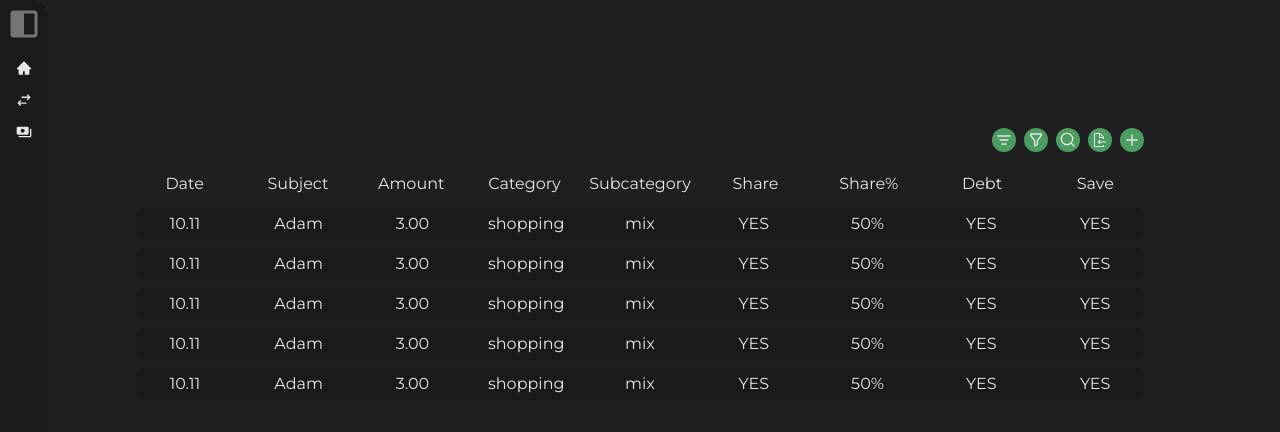
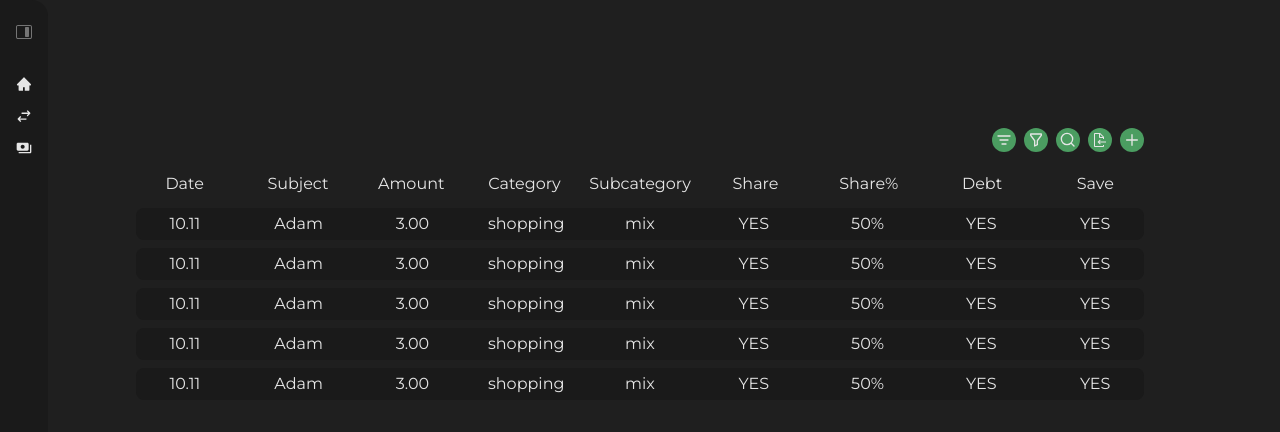
Before and after one commit to Haskuaer/personal_finance_app, a React (Vite) app in the folder client/: page / in a window 1280 px wide. Shown: the top 432 px of the page. Built offline with nearby package versions, Linux system fonts and the light colour scheme.

Commit message:
Fixed sidebar position

```diff
--- a/client/src/components/Menu/Menu.jsx
+++ b/client/src/components/Menu/Menu.jsx
@@ -19,7 +19,9 @@ export default function MenuOpen() {
             expanded: isMenuOpen,
             collapsed: !isMenuOpen
         })}>
-            <SidebarButton />
+            <section className={styles.sidebarSection}>
+                <SidebarButton />
+            </section>
 
             {isMenuOpen ? <Expanded /> : <Collapsed />}
         </nav>
--- a/client/src/components/Menu/Menu.module.css
+++ b/client/src/components/Menu/Menu.module.css
@@ -6,12 +6,11 @@
     display: flex;
     flex-direction: column;
     align-items: center;
-    gap: var(--md);
+    gap: var(--lg);
     padding: var(--md);
     background-color: var(--color-accent-dark);
     border-top-right-radius: var(--md);
     border-bottom-right-radius: var(--md);
-    /* transition: 0.7s ease; */
 }
 
 .menu ul {
@@ -32,7 +31,7 @@
 
 .collapsed {
     /* width: var(--xl); */
-    padding: var(--sm);
+    padding: var(--md) var(--sm);
 }
 
 .collapsed ul {
@@ -61,7 +60,7 @@
     width: 100%;
     display: flex;
     align-items: center;
-    padding: 0 var(--sm);
+    padding: var(--xs) var(--sm);
     background-color: var(--color-accent-dark2);
     border-radius: var(--xs);
 }
```
Also changed, not shown: client/src/assets/icons/search.svg, client/src/assets/icons/sidebar.svg.
